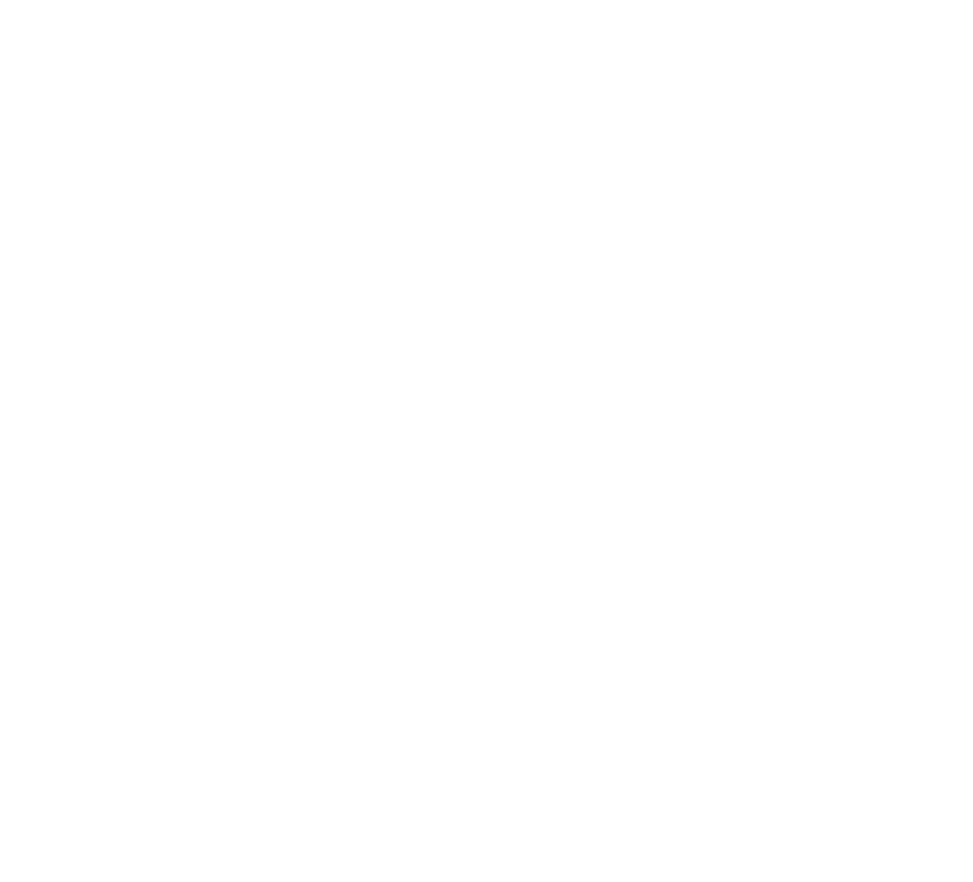
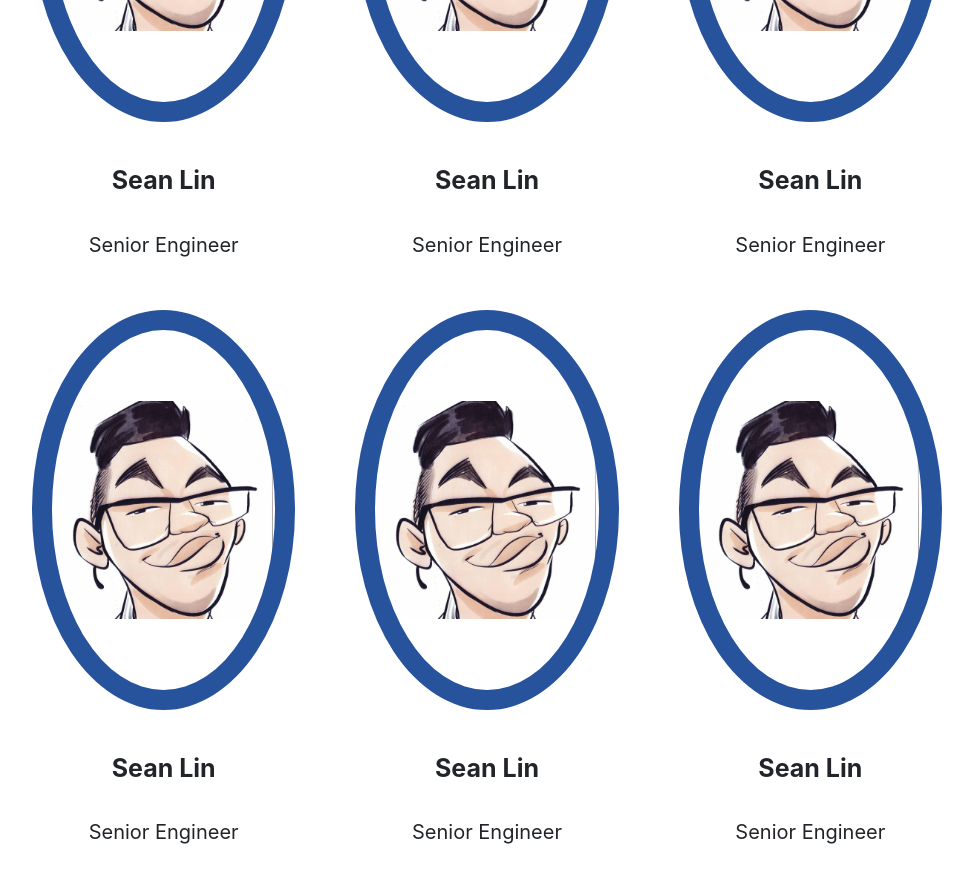
Before and after one commit to ddd-tw-conference/2020, a React (Create React App) app: page / in a window 1280 px wide. Shown: the part 1780-2662 px from the top of the page, without its empty margins (173-1146 px from the left). Before the commit the page ends 1652 px from the top, so only its background shows below. Built offline with nearby package versions, Linux system fonts and the light colour scheme.

Commit message:
instructor completed

```diff
--- a/src/instructors/Instructor.js
+++ b/src/instructors/Instructor.js
@@ -1,11 +1,60 @@
 import React from 'react'
+import InstructorSimple from './components/InstructorSimple'
 
 const Instructor = (props) => {
   return (
-    <div>
+    <>
       <div className="container-fluid title">講師介紹</div>
-      <div></div>
-    </div>
+      <div className="container-fluid instructors">
+        <div className="row">
+          <div className="col-4">
+            <InstructorSimple
+              name="Sean Lin"
+              jobTitle="Senior Engineer"
+              imgSrc="/img/sean.png"
+            />
+          </div>
+          <div className="col-4">
+            <InstructorSimple
+              name="Sean Lin"
+              jobTitle="Senior Engineer"
+              imgSrc="/img/sean.png"
+            />
+          </div>
+          <div className="col-4">
+            <InstructorSimple
+              name="Sean Lin"
+              jobTitle="Senior Engineer"
+              imgSrc="/img/sean.png"
+            />
+          </div>
+        </div>
+        <div className="row">
+          <div className="col-4">
+            <InstructorSimple
+              name="Sean Lin"
+              jobTitle="Senior Engineer"
+              imgSrc="/img/sean.png"
+            />
+          </div>
+          <div className="col-4">
+            <InstructorSimple
+              name="Sean Lin"
+              jobTitle="Senior Engineer"
+              imgSrc="/img/sean.png"
+            />
+          </div>
+          <div className="col-4">
+            <InstructorSimple
+              name="Sean Lin"
+              jobTitle="Senior Engineer"
+              imgSrc="/img/sean.png"
+            />
+          </div>
+        </div>
+      </div>
+      <div className="row"></div>
+    </>
   )
 }
 
--- /dev/null
+++ b/src/instructors/components/InstructorSimple.js
@@ -0,0 +1,38 @@
+import React from 'react'
+import PropTypes from 'prop-types'
+import '../instructorStyle.css'
+
+const InstructorSimple = (props) => {
+  var headImgStyle = {
+    backgroundImage: 'url(' + process.env.PUBLIC_URL + props.imgSrc + ')',
+    backgroundRepeat: 'no-repeat',
+    backgroundPosition: 'center',
+  }
+  return (
+    <div className="container-fluid instructorSimple">
+      <div
+        className="instructorImgContainer rounded-circle row"
+        style={headImgStyle}
+      >
+        {/*<div className="container-fluid">*/}
+        {/*<img*/}
+        {/*  className="headShotImage"*/}
+        {/*  alt={props.imgAlt}*/}
+        {/*  src={process.env.PUBLIC_URL + props.imgSrc}*/}
+        {/*/>*/}
+        {/*</div>*/}
+      </div>
+      <div className="instructorName row-cols-4">{props.name}</div>
+      <div className="instructorTitle row-cols-4">{props.jobTitle}</div>
+    </div>
+  )
+}
+
+InstructorSimple.propTypes = {
+  //
+  name: PropTypes.string,
+  jobTitle: PropTypes.string,
+  imgSrc: PropTypes.string,
+}
+
+export default InstructorSimple
--- /dev/null
+++ b/src/instructors/instructorStyle.css
@@ -0,0 +1,37 @@
+.instructorSimple {
+    padding: 0 30px;
+    margin-bottom: 50px;
+}
+
+.instructorImgContainer {
+    padding: 0;
+    border-width: 20px;
+    border-style: solid;
+    border-color: #27539D;
+    height: 400px;
+    opacity: 1;
+}
+
+.headShotImage {
+    padding-top: 4em;
+    width: 260px;
+    height: 290px;
+}
+
+.instructorName {
+    padding: 40px 0 0;
+    font-size: 25px;
+    font-weight: bolder;
+    text-align: center;
+
+}
+
+.instructorTitle {
+    padding: 30px 0 0;
+    font-size: 20px;
+    text-align: center;
+}
+
+.instructors{
+    padding: 0 0 0 40px;
+}
--- a/src/introduction/components/IntroductionComponent.js
+++ b/src/introduction/components/IntroductionComponent.js
@@ -1,6 +1,6 @@
 import React from 'react'
 import PropTypes from 'prop-types'
-import './introStyle.css'
+import '../introStyle.css'
 
 const IntroductionComponent = (props) => {
   var divStyle = {
```
Also changed, not shown: public/img/sean.png (added), public/img/sean@2x.png (added), src/introduction/introStyle.css (renamed from src/introduction/components/introStyle.css).
